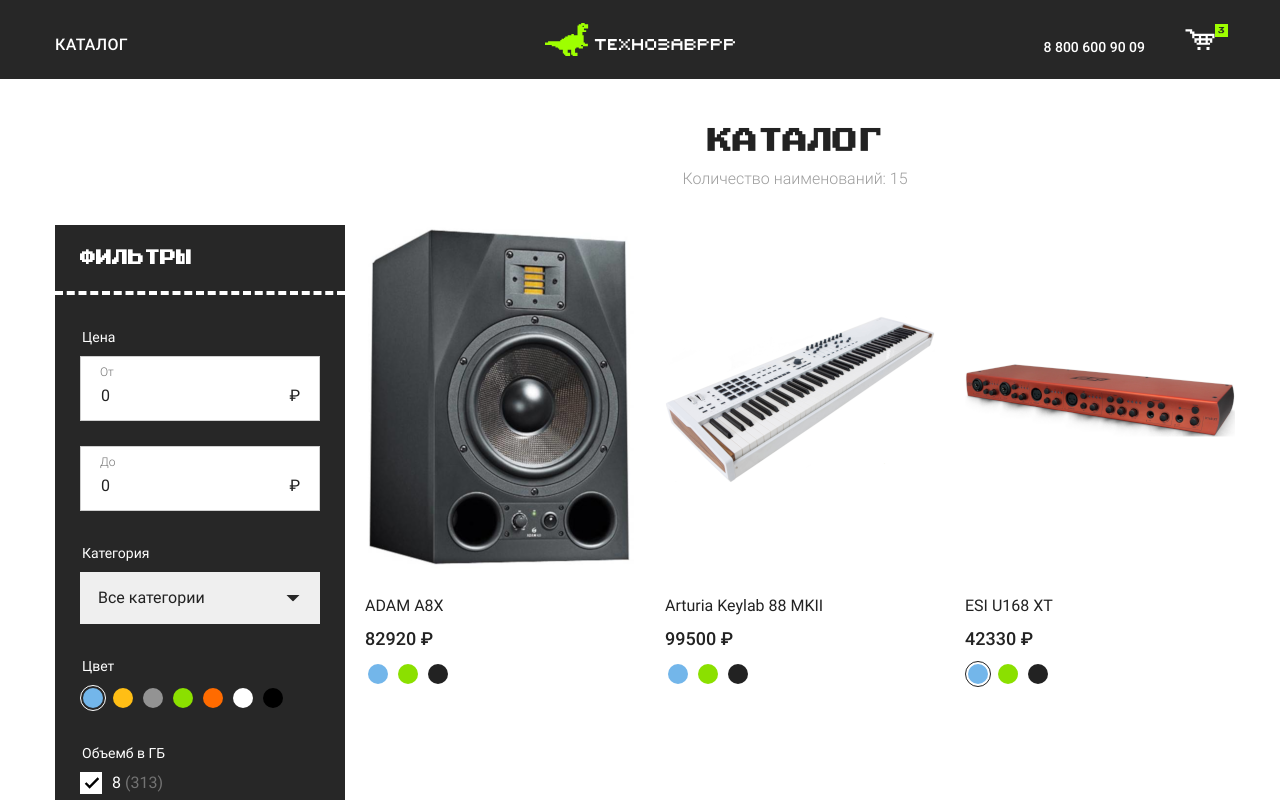
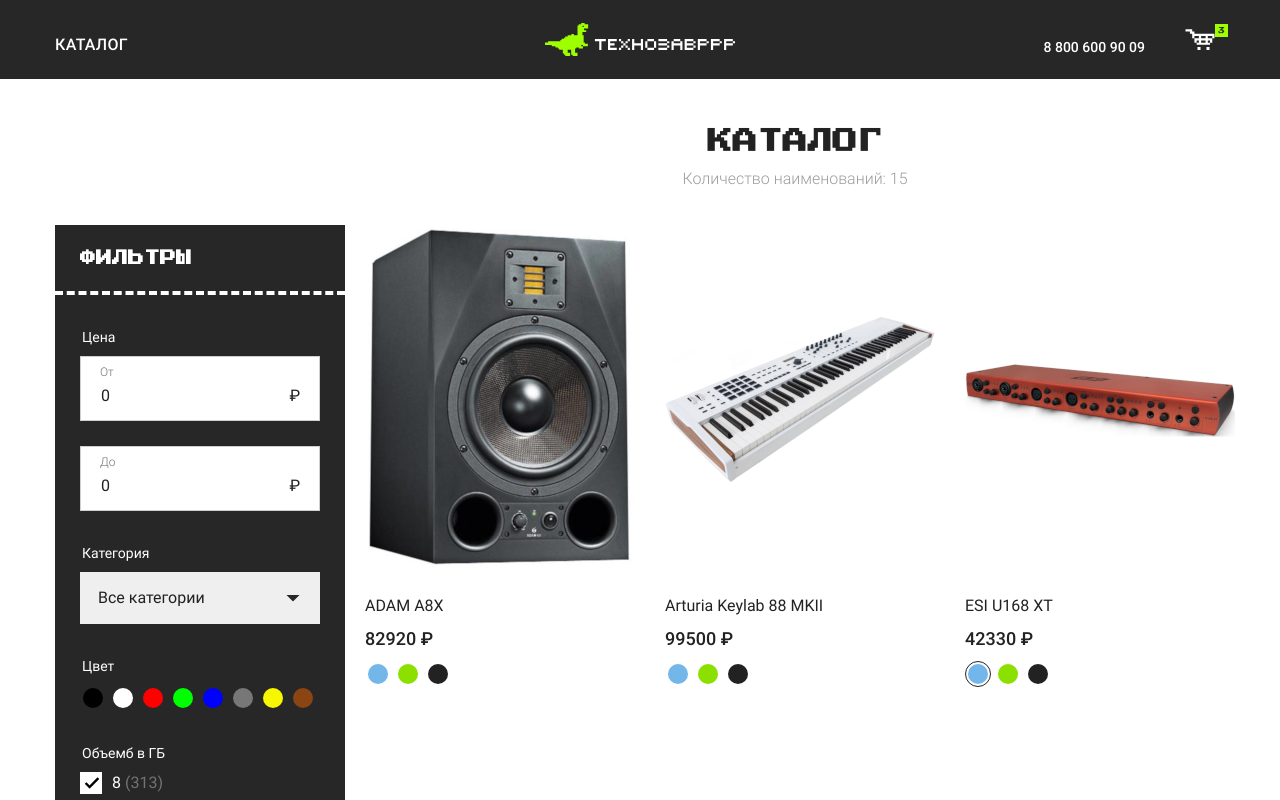
Before and after one commit to Demiurgos45/unit8, a Vue app: page / in a window 1280 px wide. Shown: the top 800 px of the page. Built offline with nearby package versions, Linux system fonts and the light colour scheme.

Commit message:
Added ColorSelect

```diff
--- a/src/components/ColorSelect.vue
+++ b/src/components/ColorSelect.vue
@@ -1,9 +1,32 @@
 <template>
+  <fieldset class="form__block">
+    <legend class="form__legend">Цвет</legend>
+    <ul class="colors">
+      <li class="colors__item" v-for="clr in colorsList" :key="clr">
+        <label class="colors__label">
+          <input class="colors__radio sr-only" type="radio" name="color" :value="clr">
+          <span class="colors__value" :style="'background-color: ' + getColorCode(clr) + ';'">
 
+          </span>
+
+        </label>
+      </li>
+    </ul>
+  </fieldset>
 </template>
 
 <script>
+import Colors from '../data/colors'
+
 export default {
+
+  props: ['colorsList'],
+
+  methods: {
+    getColorCode(colorId) {
+      return Colors.filter(clr => clr.id === colorId)[0].colorCode
+    }
+  }
 
 }
 </script>
--- a/src/components/GoodsFilter.vue
+++ b/src/components/GoodsFilter.vue
@@ -22,55 +22,9 @@
           </select>
         </label>
       </fieldset>
-      <fieldset class="form__block">
-        <legend class="form__legend">Цвет</legend>
-        <ul class="colors">
-          <li class="colors__item">
-            <label class="colors__label">
-              <input class="colors__radio sr-only" type="radio" name="color" value="#73B6EA" checked="">
-              <span class="colors__value" style="background-color: #73B6EA;">
-              </span>
-            </label>
-          </li>
-          <li class="colors__item">
-            <label class="colors__label">
-              <input class="colors__radio sr-only" type="radio" name="color" value="#FFBE15">
-              <span class="colors__value" style="background-color: #FFBE15;">
-              </span>
-            </label>
-          </li>
-          <li class="colors__item">
-            <label class="colors__label">
-              <input class="colors__radio sr-only" type="radio" name="color" value="#939393">
-              <span class="colors__value" style="background-color: #939393;">
-            </span></label>
-          </li>
-          <li class="colors__item">
-            <label class="colors__label">
-              <input class="colors__radio sr-only" type="radio" name="color" value="#8BE000">
-              <span class="colors__value" style="background-color: #8BE000;">
-            </span></label>
-          </li>
-          <li class="colors__item">
-            <label class="colors__label">
-              <input class="colors__radio sr-only" type="radio" name="color" value="#FF6B00">
-              <span class="colors__value" style="background-color: #FF6B00;">
-            </span></label>
-          </li>
-          <li class="colors__item">
-            <label class="colors__label">
-              <input class="colors__radio sr-only" type="radio" name="color" value="#FFF">
-              <span class="colors__value" style="background-color: #FFF;">
-            </span></label>
-          </li>
-          <li class="colors__item">
-            <label class="colors__label">
-              <input class="colors__radio sr-only" type="radio" name="color" value="#000">
-              <span class="colors__value" style="background-color: #000;">
-            </span></label>
-          </li>
-        </ul>
-      </fieldset>
+
+      <color-select :colors-list="getAllColors()" />
+
       <fieldset class="form__block">
         <legend class="form__legend">Объемб в ГБ</legend>
         <ul class="check-list">
@@ -141,9 +95,12 @@
 </template>
 
 <script>
-import categories from '../data/categories'
+import Categories from '../data/categories'
+import ColorSelect from './ColorSelect.vue'
+import Colors from '../data/colors'
 
 export default {
+  components: { ColorSelect },
   props: ['priceFrom', 'priceTo', 'categoryId', 'currentPage'],
 
   data() {
@@ -156,8 +113,12 @@
 
   computed: {
     categories() {
-      return categories
+      return Categories
     },
+
+    colors() {
+      return Colors
+    }
   },
 
   methods: {
@@ -177,6 +138,10 @@
       this.currentPriceTo = 0
       this.currentCategoryId = 0
       this.setFilter(0, 0, 0)
+    },
+
+    getAllColors() {
+      return this.colors.map(clr => clr.id)
     }
 
   },
--- a/src/data/color.js
+++ b/src/data/colors.js
@@ -34,4 +34,9 @@
     colorCode: '#f7f700',
     colorName: 'Жёлтый'
   },
+  {
+    id: 8,
+    colorCode: '#8B4513',
+    colorName: 'Коричневый'
+  }
 ]
```
Also changed, not shown: 1 other file (tests, documents, lock files or other folders).
